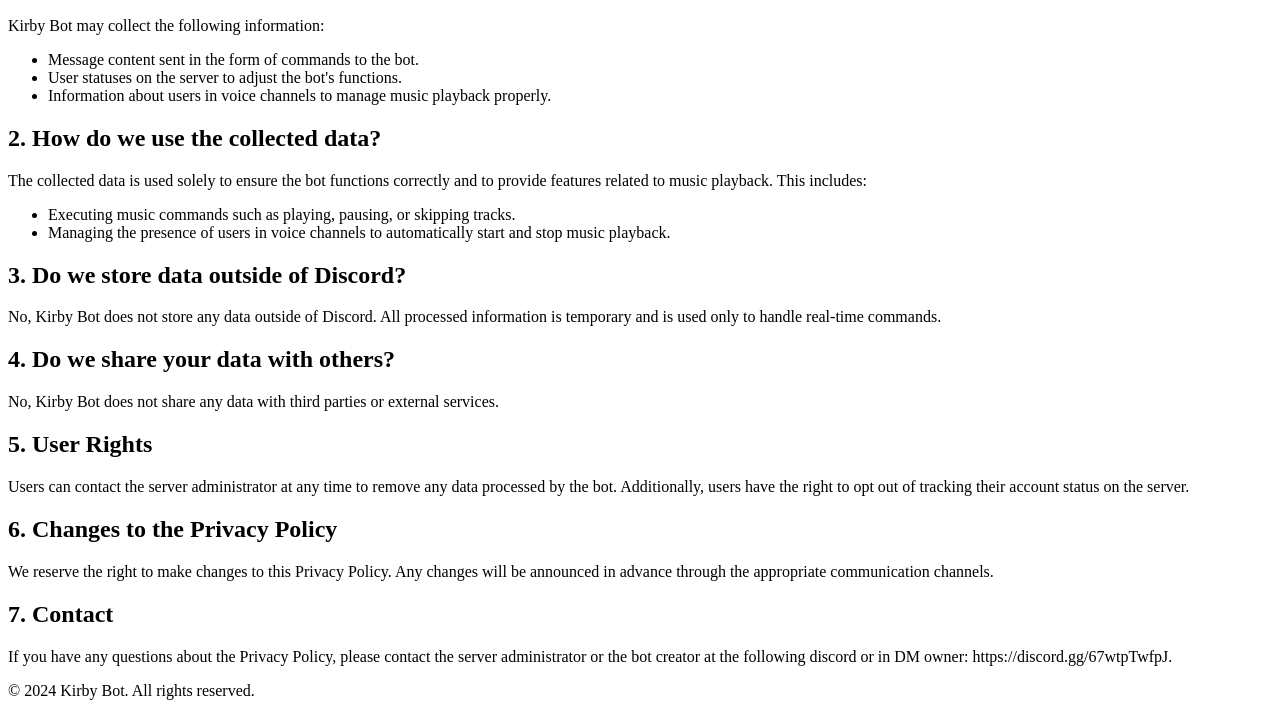
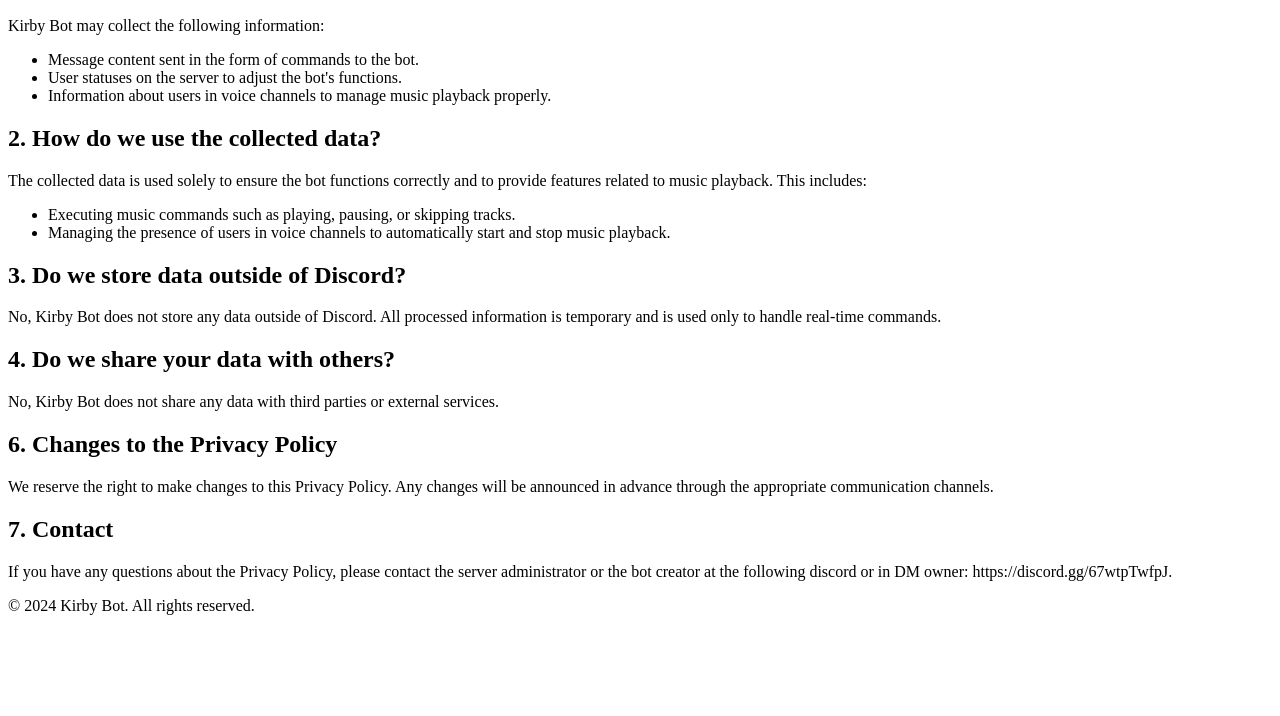
Before and after one commit to MrTechnic94/MrTechnic94.github.io, a plain HTML site: page index.html in a window 1280 px wide. Shown: the part 110-826 px from the top of the page. After the commit the page ends 800 px from the top, so only its background shows below. Drawn offline with Linux system fonts and the light colour scheme.

Commit message:
Update index.html

```diff
--- a/index.html
+++ b/index.html
@@ -41,11 +41,6 @@
     </section>
 
     <section>
-        <h2>5. User Rights</h2>
-        <p>Users can contact the server administrator at any time to remove any data processed by the bot. Additionally, users have the right to opt out of tracking their account status on the server.</p>
-    </section>
-
-    <section>
         <h2>6. Changes to the Privacy Policy</h2>
         <p>We reserve the right to make changes to this Privacy Policy. Any changes will be announced in advance through the appropriate communication channels.</p>
     </section>
```
